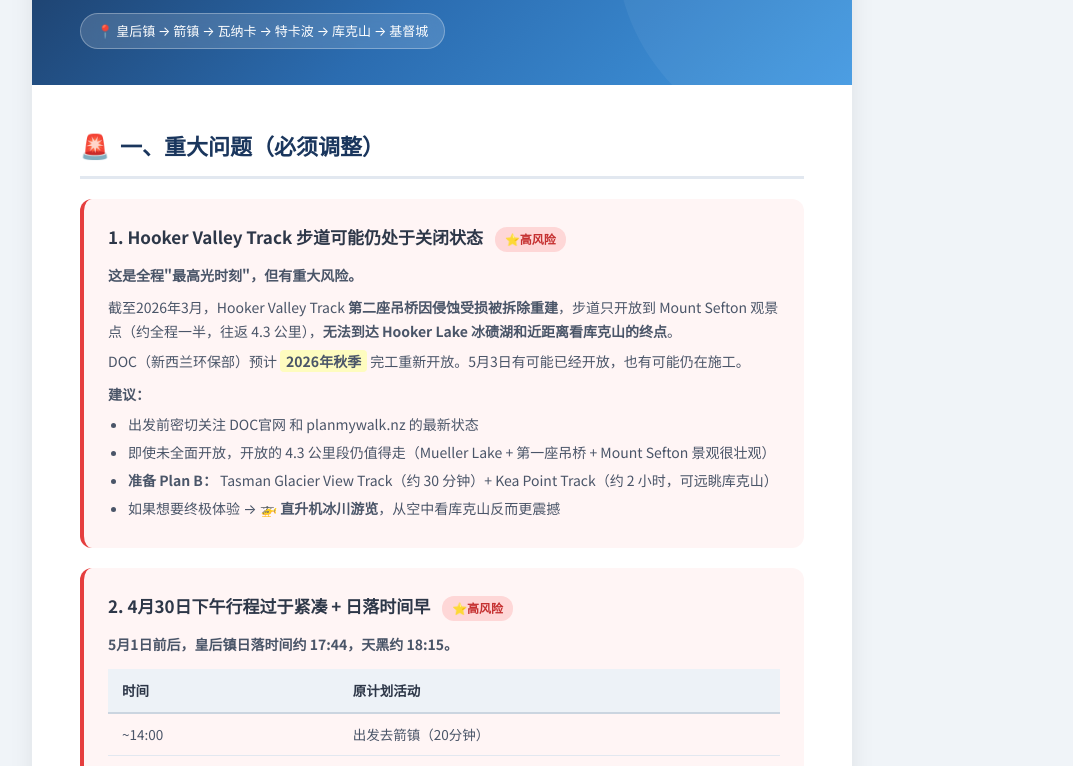
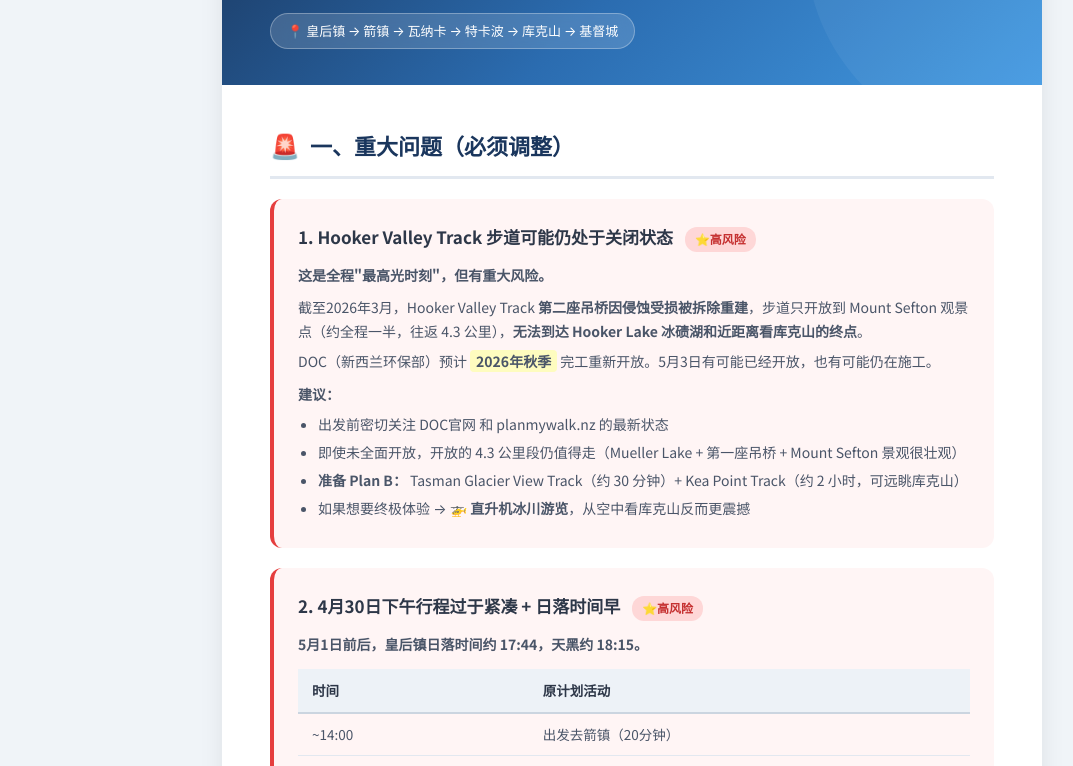
Before and after one commit to jiashuwang0/travel, a plain HTML site: page index.html in a window 1280 px wide. Shown: the part 181-947 px from the top of the page, without its empty margins (8-1081 px from the left). Drawn offline with Linux system fonts and the light colour scheme.

Commit message:
样式调整：容器改为最大宽度并居中显示

```diff
--- a/index.html
+++ b/index.html
@@ -15,7 +15,8 @@
     color: #2d3748;
     line-height: 1.7;
     padding: 40px;
-    width: 900px;
+    max-width: 900px;
+    margin: 0 auto;
   }
 
   .container {
```
